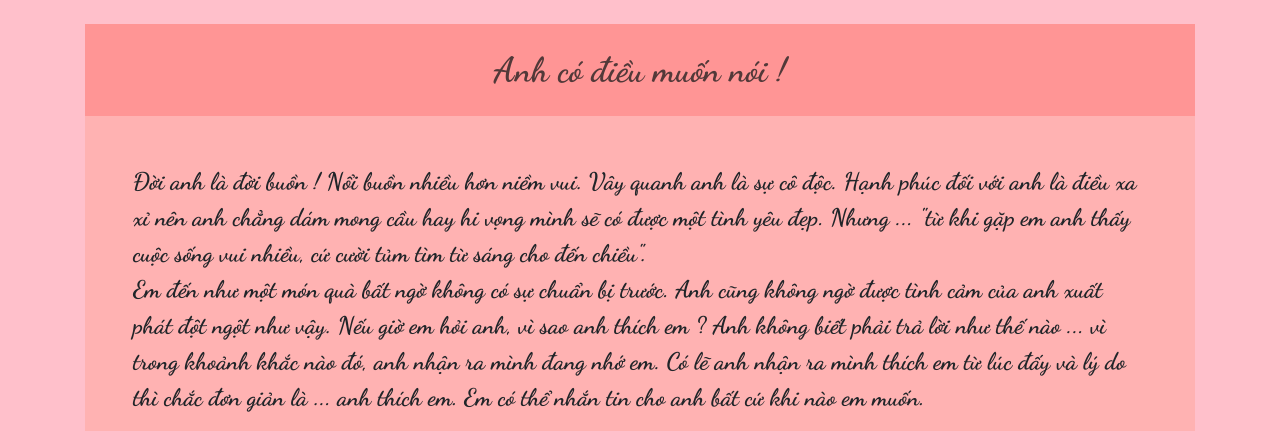
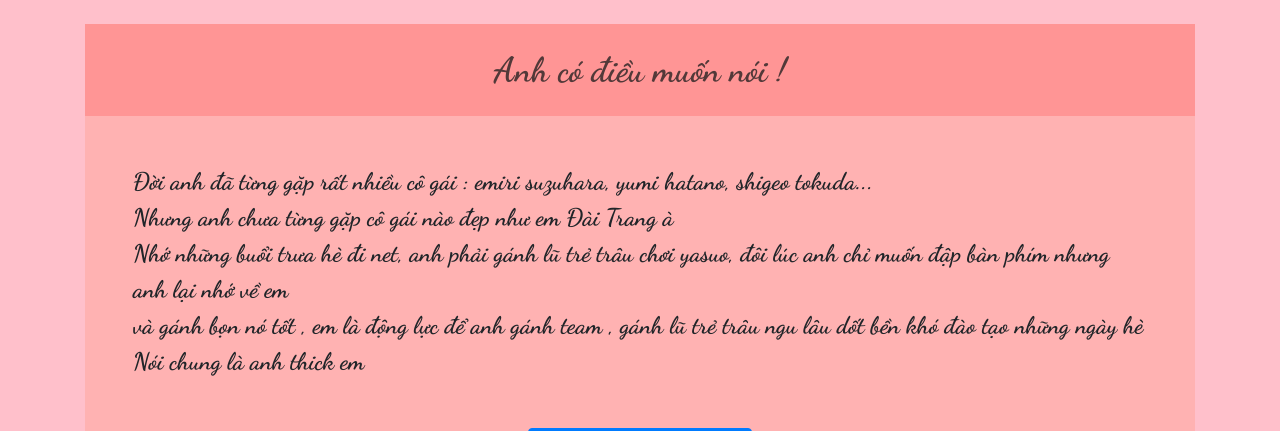
Before and after one commit to ninjanaufo213/ninjanaufo213.github.io, a plain HTML site: page index2.html in a window 1280 px wide. Shown: the top 431 px of the page. Drawn offline with nearby package versions, Linux system fonts and the light colour scheme; a script that the page names is missing.

Commit message:
Update index2.html

```diff
--- a/index2.html
+++ b/index2.html
@@ -22,7 +22,11 @@
 					</div>
 					<div class="content">
 						<div class="tamthu p-5">
-							Đời anh là đời buồn ! Nổi buồn nhiều hơn niềm vui. Vây quanh anh là sự cô độc. Hạnh phúc đối với anh là điều xa xỉ nên anh chẳng dám mong cầu hay hi vọng mình sẽ có được một tình yêu đẹp. Nhưng ... "từ khi gặp em anh thấy cuộc sống vui nhiều, cứ cười tủm tìm từ sáng cho đến chiều".<br>Em đến như một món quà bất ngờ không có sự chuẩn bị trước. Anh cũng không ngờ được tình cảm của anh xuất phát đột ngột như vậy. Nếu giờ em hỏi anh, vì sao anh thích em ? Anh không biết phải trả lời như thế nào ... vì trong khoảnh khắc nào đó, anh nhận ra mình đang nhớ em. Có lẽ anh nhận ra mình thích em từ lúc đấy và lý do thì chắc đơn giản là ... anh thích em. Em có thể nhắn tin cho anh bất cứ khi nào em muốn.
+							Đời anh đã từng gặp rất nhiều cô gái : emiri suzuhara, yumi hatano, shigeo tokuda... <br>
+							Nhưng anh chưa từng gặp cô gái nào đẹp như em Đài Trang à <br>
+							Nhớ những buổi trưa hè đi net, anh phải gánh lũ trẻ trâu chơi yasuo, đôi lúc anh chỉ muốn đập bàn phím nhưng anh lại nhớ về em <br>
+							và gánh bọn nó tốt , em là động lực để anh gánh team , gánh lũ trẻ trâu ngu lâu dốt bền khó đào tạo những ngày hè<br>
+							Nói chung là anh thick em
 						</div>
 						<div class="col-12 text-center">
 							<div class="btn btn-primary mb-5"><a href="https://facebook.com" style="color: #f4f4f4;">Facebook của anh đây <i class="fab fa-facebook-messenger ml-2"></i></a></div>
```
